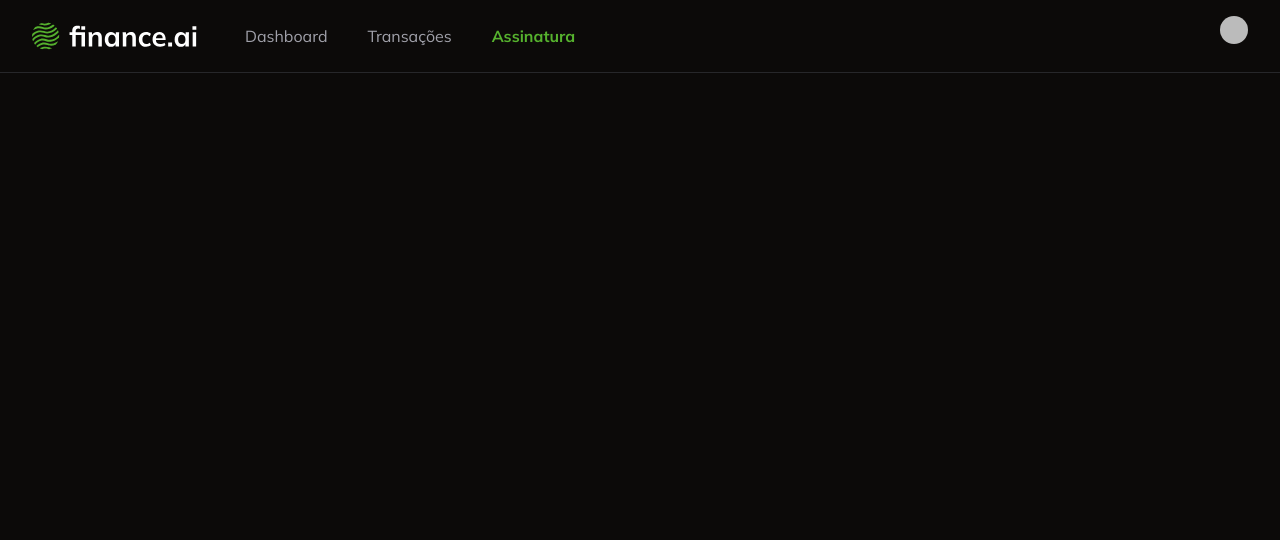
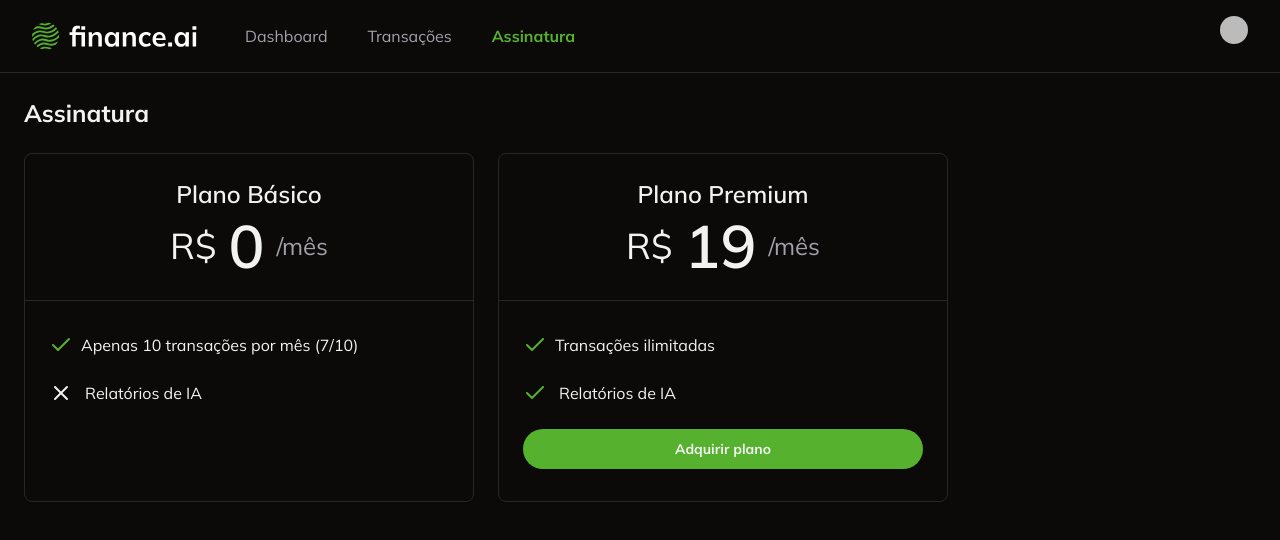
Before and after one commit to guilhermehcribeiro/finance-ai, a Next.js app: page /subscription in a window 1280 px wide. Shown: the top 540 px of the page. Built offline with nearby package versions, Linux system fonts and the light colour scheme; no server answers; sample sign-in values are in the browser's storage; some icons are missing.

Commit message:
feat: stripe checkout

```diff
--- /dev/null
+++ b/app/subscription/_actions/create-stripe-checkout/index.ts
@@ -0,0 +1,41 @@
+"use server";
+
+import { auth } from "@clerk/nextjs/server";
+import Stripe from "stripe";
+
+export const createStripeCheckout = async () => {
+  const { userId } = await auth();
+  if (!userId) {
+    throw new Error("Unauthorized");
+  }
+
+  if (!process.env.STRIPE_SECRET_KEY) {
+    throw new Error("Invalid or missing Stripe secret key");
+  }
+
+  const stripe = new Stripe(process.env.STRIPE_SECRET_KEY, {
+    apiVersion: "2024-10-28.acacia",
+  });
+
+  const session = await stripe.checkout.sessions.create({
+    payment_method_types: ["card"],
+    mode: "subscription",
+    success_url: "http://localhost:3000",
+    cancel_url: "http://localhost:3000",
+    subscription_data: {
+      metadata: {
+        clerk_user_id: userId,
+      },
+    },
+    line_items: [
+      {
+        price: process.env.STRIPE_PREMIUM_PLAN_PRICE_ID,
+        quantity: 1,
+      },
+    ],
+  });
+
+  return {
+    sessionId: session.id,
+  };
+};
--- /dev/null
+++ b/app/subscription/_components/acquire-plan-button.tsx
@@ -0,0 +1,35 @@
+"use client";
+
+import { loadStripe } from "@stripe/stripe-js";
+import { Button } from "@/app/_components/ui/button";
+import { createStripeCheckout } from "../_actions/create-stripe-checkout";
+
+const AcquirePlanButton = () => {
+  const handleAcquirePlanClick = async () => {
+    const { sessionId } = await createStripeCheckout();
+
+    if (!process.env.NEXT_PUBLIC_STRIPE_PUBLISHABLE_KEY) {
+      throw new Error("Missing Stripe publishable key");
+    }
+
+    const stripe = await loadStripe(
+      process.env.NEXT_PUBLIC_STRIPE_PUBLISHABLE_KEY,
+    );
+
+    if (!stripe) {
+      throw new Error("Failed to load Stripe");
+    }
+
+    await stripe.redirectToCheckout({ sessionId });
+  };
+  return (
+    <Button
+      className="w-full rounded-full font-bold"
+      onClick={handleAcquirePlanClick}
+    >
+      Adquirir plano
+    </Button>
+  );
+};
+
+export default AcquirePlanButton;
--- a/app/subscription/page.tsx
+++ b/app/subscription/page.tsx
@@ -1,6 +1,9 @@
 import { auth } from "@clerk/nextjs/server";
+import { CheckIcon, XIcon } from "lucide-react";
+import { redirect } from "next/navigation";
 import NavBar from "../_components/navbar";
-import { redirect } from "next/navigation";
+import { Card, CardContent, CardHeader } from "../_components/ui/card";
+import AcquirePlanButton from "./_components/acquire-plan-button";
 
 const SubscriptionPage = async () => {
   const { userId } = await auth();
@@ -11,6 +14,58 @@
   return (
     <>
       <NavBar />
+      <div className="space-y-6 p-6">
+        <h1 className="text-2xl font-bold">Assinatura</h1>
+
+        <div className="flex gap-6">
+          <Card className="w-[450px]">
+            <CardHeader className="border-b border-solid">
+              <h2 className="text-center text-2xl font-semibold">
+                Plano Básico
+              </h2>
+              <div className="flex items-center justify-center gap-3">
+                <span className="text-4xl">R$</span>
+                <span className="text-6xl font-semibold">0</span>
+                <span className="text-2xl text-muted-foreground">/mês</span>
+              </div>
+            </CardHeader>
+            <CardContent className="space-y-6 py-8">
+              <div className="flex items-center gap-2">
+                <CheckIcon className="text-primary" />
+                <p>Apenas 10 transações por mês (7/10)</p>
+              </div>
+              <div className="flex items-center gap-3">
+                <XIcon />
+                <p>Relatórios de IA</p>
+              </div>
+            </CardContent>
+          </Card>
+
+          <Card className="w-[450px]">
+            <CardHeader className="border-b border-solid">
+              <h2 className="text-center text-2xl font-semibold">
+                Plano Premium
+              </h2>
+              <div className="flex items-center justify-center gap-3">
+                <span className="text-4xl">R$</span>
+                <span className="text-6xl font-semibold">19</span>
+                <span className="text-2xl text-muted-foreground">/mês</span>
+              </div>
+            </CardHeader>
+            <CardContent className="space-y-6 py-8">
+              <div className="flex items-center gap-2">
+                <CheckIcon className="text-primary" />
+                <p>Transações ilimitadas</p>
+              </div>
+              <div className="flex items-center gap-3">
+                <CheckIcon className="text-primary" />
+                <p>Relatórios de IA</p>
+              </div>
+              <AcquirePlanButton />
+            </CardContent>
+          </Card>
+        </div>
+      </div>
     </>
   );
 };
--- a/package.json
+++ b/package.json
@@ -21,6 +21,7 @@
     "@radix-ui/react-scroll-area": "^1.2.0",
     "@radix-ui/react-select": "^2.1.2",
     "@radix-ui/react-slot": "^1.1.0",
+    "@stripe/stripe-js": "^4.9.0",
     "@tanstack/react-table": "^8.20.5",
     "class-variance-authority": "^0.7.0",
     "clsx": "^2.1.1",
@@ -35,6 +36,7 @@
     "react-hook-form": "^7.53.1",
     "react-number-format": "^5.4.2",
     "recharts": "^2.13.3",
+    "stripe": "^17.3.1",
     "tailwind-merge": "^2.5.4",
     "tailwindcss-animate": "^1.0.7",
     "zod": "^3.23.8"
```
Also changed, not shown: 1 other file (tests, documents, lock files or other folders).
